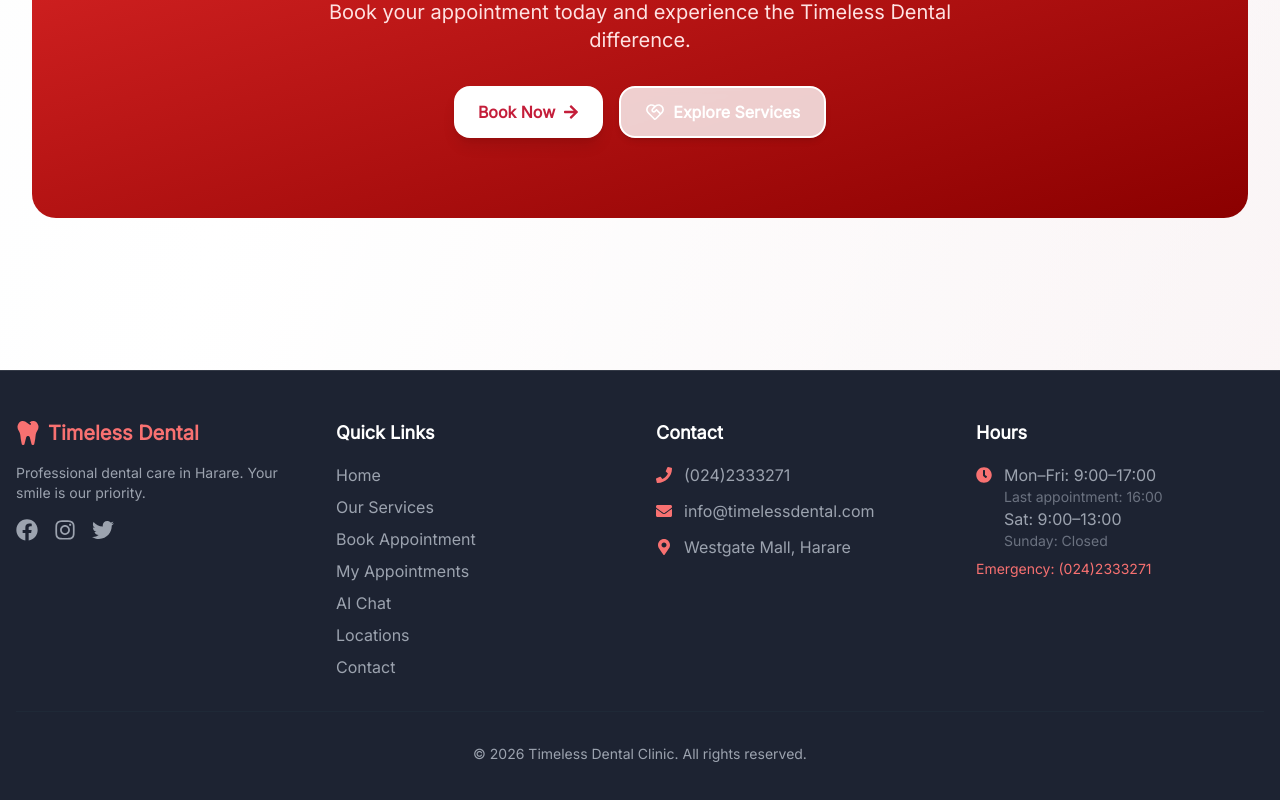
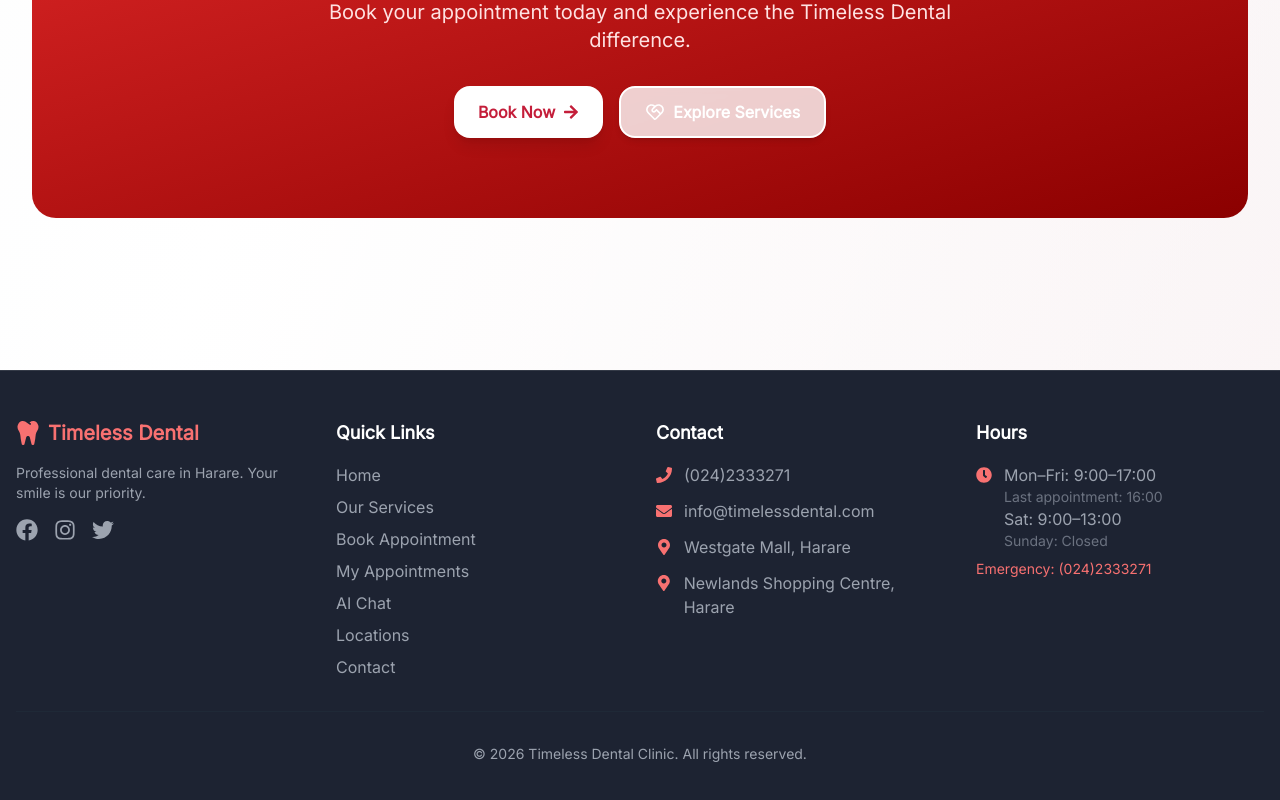
Before and after one commit to naathan008-ai/timeless-dental-frontend, a React (Create React App) app: page / in a window 1280 px wide. Shown: the part 2567-3367 px from the top of the page. Built offline with nearby package versions, Linux system fonts and the light colour scheme.

Commit message:
corrected footer

```diff
--- a/src/components/common/Footer.jsx
+++ b/src/components/common/Footer.jsx
@@ -74,6 +74,10 @@ const Footer = () => {
                 <FaMapMarkerAlt className="text-red-400 mt-1" />
                 <span>Westgate Mall, Harare</span>
               </li>
+              <li className="flex items-start space-x-3">
+                <FaMapMarkerAlt className="text-red-400 mt-1" />
+                <span>Newlands Shopping Centre, Harare</span>
+              </li>
             </ul>
           </div>
 
```
